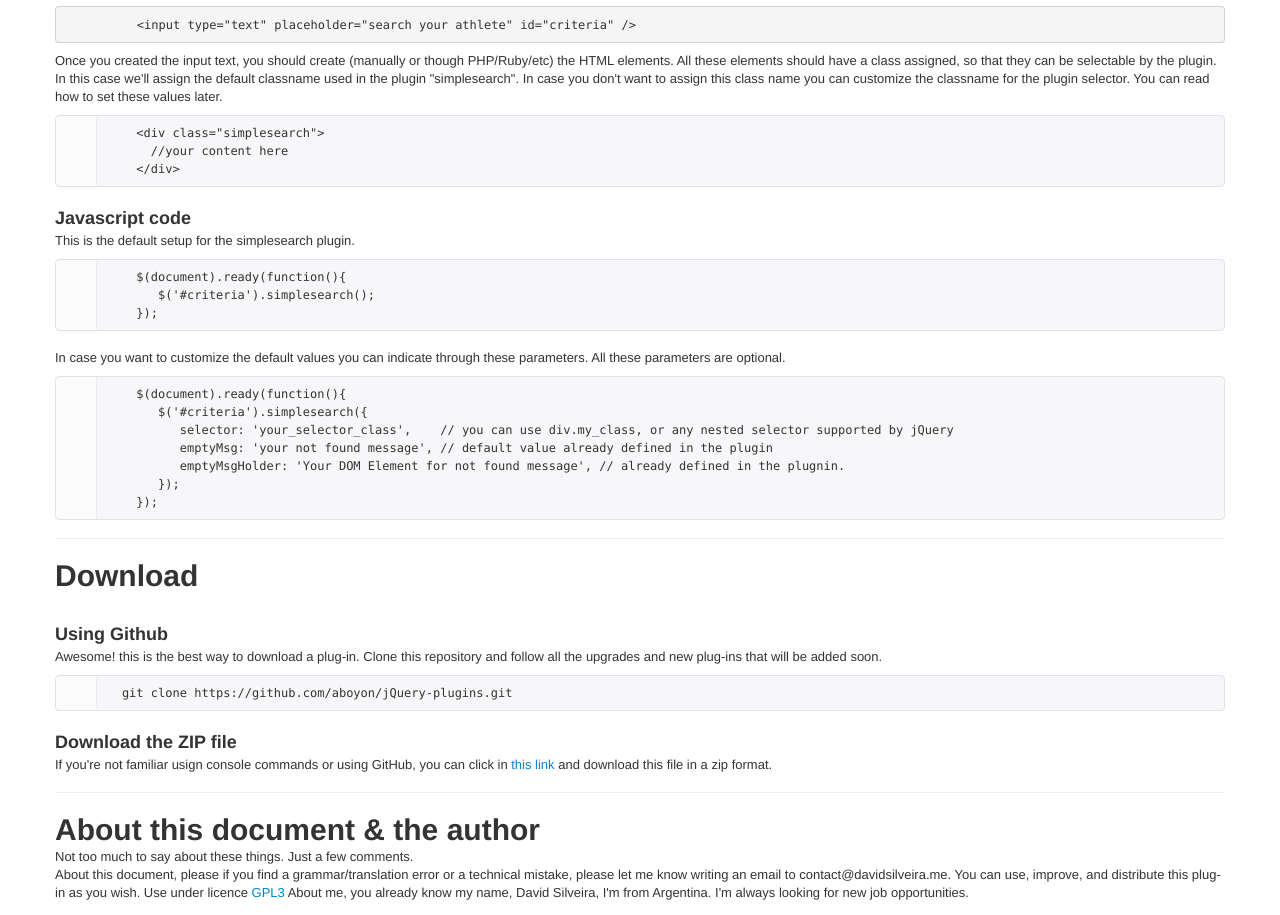
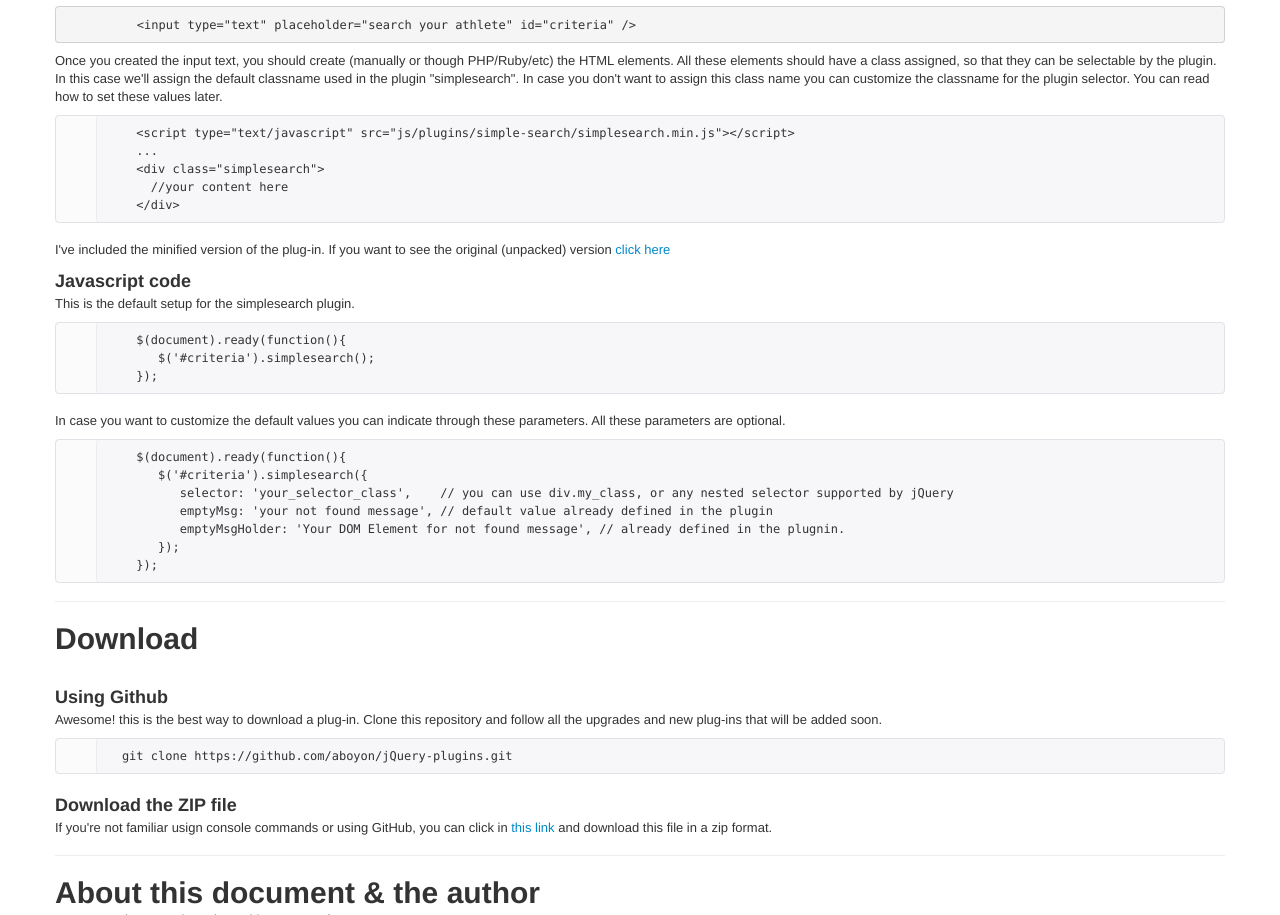
Before and after one commit to aboyon/jQuery-plugins, a plain HTML site: page simplesearch.html in a window 1280 px wide. Shown: the part 842-1757 px from the top of the page. Drawn offline with nearby package versions, Linux system fonts and the light colour scheme.

Commit message:
README.md file added and customized. Original README removed. simplesearch.html now is using the minified version.

```diff
--- a/simplesearch.html
+++ b/simplesearch.html
@@ -177,10 +177,12 @@
           You can read how to set these values later.
       </p>
 <pre class="prettyprint linenums">
+          &lt;script type="text/javascript" src="js/plugins/simple-search/simplesearch.min.js"&gt;&lt;/script&gt;
+          ...
           &lt;div class="simplesearch"&gt;
             //your content here
           &lt;/div&gt;</pre>
-
+      <p>I've included the minified version of the plug-in. If you want to see the original (unpacked) version <a href="https://github.com/aboyon/jQuery-plugins/blob/master/js/plugins/simple-search/simplesearch.js" target="_blank">click here</a></p>
       <h3>Javascript code</h3>
       <p>This is the default setup for the simplesearch plugin.</p>
 <pre class="prettyprint linenums">
```
Also changed, not shown: index.html (+1 -1 lines), 1 other file.
